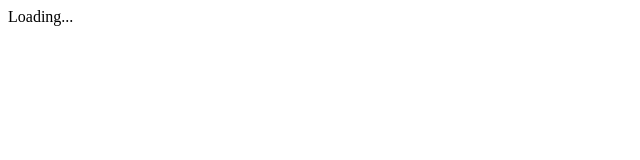
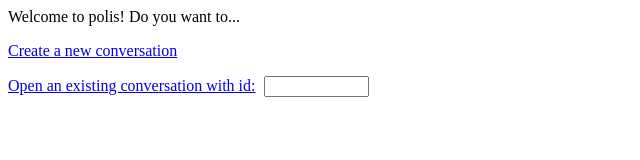
Before and after one commit to PDIS/sandstorm-external-site, a website: page polis_ss_index.html in a window 1280 px wide. Shown: the whole page, without its empty margins (0-640 px from the left). Drawn offline with Linux system fonts and the light colour scheme.

Commit message:
Add open conversation feature

```diff
--- a/polis_ss_index.html
+++ b/polis_ss_index.html
@@ -7,7 +7,14 @@
     <script src="polis_ss_index.js"></script>
 </head>
 <body>
-Loading...
+Welcome to polis! Do you want to...
+<p>
+   <a href="javascript:createConversation();">Create a new conversation</a>
+</p>
+<p>
+    <a href="javascript:openConversation();">Open an existing conversation with id:</a>&nbsp;
+    <input id="cid" size="10">
+</p>
 <!--<p id="message">-->
 <!--<select id="mode">-->
 <!--<option value="redirect" selected>Redirect</option>-->
--- a/polis_ss_index.js
+++ b/polis_ss_index.js
@@ -55,7 +55,6 @@
         method: 'POST',
         data: {"requestToken": token, "requiredPermissions": ["read"]},
         success: function () {
-            createConversation();
             // var mode = $('#mode').val();
             // var path = $('#path').val();
             // switch (mode) {
@@ -103,6 +102,9 @@
 }
 
 function openConversation(conversationId) {
+    if (!conversationId) {
+        conversationId = $('#cid').val();
+    }
     $.ajax('/open_polis_conversation?conversation_id=' + conversationId)
         .done(function (resp) {
             location.href = resp;
```
